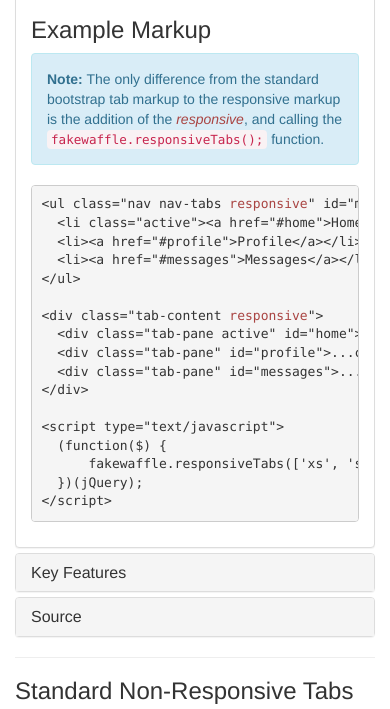
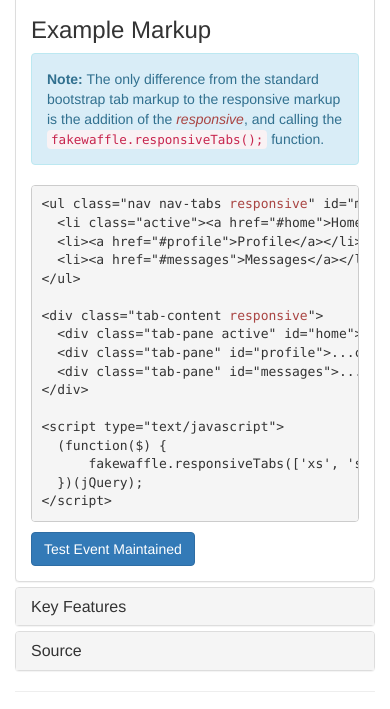
Before and after one commit to openam/bootstrap-responsive-tabs, a plain HTML site: page index.html in a window 390 px wide. Shown: the part 932-1641 px from the top of the page. Drawn offline with nearby package versions, Linux system fonts and the light colour scheme.

Commit message:
Move the contents and maintain events
- Updated for Bootstrap 3.0.0
- Updated for Bootstrap 2.3.2

Closes #11

```diff
--- a/index.html
+++ b/index.html
@@ -79,6 +79,7 @@
       fakewaffle.responsiveTabs(['xs', 'sm']);
   })(jQuery);
 &lt;/script&gt;</pre>
+          <button class='btn btn-primary js-alert-test'>Test Event Maintained</button>
         </div>
         <div class="tab-pane" id="features">
           <br>
@@ -149,6 +150,10 @@
       } );
 
       ( function( $ ) {
+          // Test for making sure event are maintained
+          $( '.js-alert-test' ).click( function () {
+            alert( 'Button Clicked: Event was maintained' );
+          } );
           fakewaffle.responsiveTabs( [ 'xs', 'sm' ] );
       } )( jQuery );
 
--- a/js/responsive-tabs.js
+++ b/js/responsive-tabs.js
@@ -66,9 +66,7 @@ var fakewaffle = ( function ( $, fakewaffle ) {
 						$( '<div>', {
 							'id'    : 'collapse-' + $this.attr( 'href' ).replace( /#/g, '' ),
 							'class' : 'panel-collapse collapse' + active
-						} ).html(
-							$( '<div>' ).attr( 'class', 'panel-body' ).html( '' )
-						)
+						} )
 					)
 				);
 			} );
@@ -85,34 +83,60 @@ var fakewaffle = ( function ( $, fakewaffle ) {
 	fakewaffle.checkResize = function () {
 
 		if ( $( '.panel-group.responsive' ).is( ':visible' ) === true && fakewaffle.currentPosition === 'tabs' ) {
-			fakewaffle.toggleResponsiveTabContent();
+			fakewaffle.tabToPanel();
 			fakewaffle.currentPosition = 'panel';
 		} else if ( $( '.panel-group.responsive' ).is( ':visible' ) === false && fakewaffle.currentPosition === 'panel' ) {
-			fakewaffle.toggleResponsiveTabContent();
+			fakewaffle.panelToTab();
 			fakewaffle.currentPosition = 'tabs';
 		}
 
 	};
 
-	fakewaffle.toggleResponsiveTabContent = function () {
+	fakewaffle.tabToPanel = function () {
 
 		var tabGroups = $( '.nav-tabs.responsive' );
 
-		$.each( tabGroups, function () {
-			var tabs = $( this ).find( 'li a' );
+		$.each( tabGroups, function ( index, tabGroup ) {
 
-			$.each( tabs, function () {
-				var href         = $( this ).attr( 'href' ).replace( /#/g, '' );
-				var tabId        = '#' + href;
-				var panelId      = '#collapse-' + href;
-				var tabContent   = $( tabId ).html();
-				var panelContent = $( panelId + ' div:first-child' ).html();
+			// Find the tab
+			var tabContents = $( tabGroup ).next( '.tab-content' ).find( '.tab-pane' );
 
-				$( tabId ).html( panelContent );
-				$( panelId + ' div:first-child' ).html( tabContent );
+			$.each( tabContents, function ( index, tabContent ) {
+				// Find the id to move the element to
+				var destinationId = $( tabContent ).attr( 'id' ).replace ( /^/, '#collapse-' );
+
+				// Convert tab to panel and move to destination
+				$( tabContent )
+					.removeClass( 'tab-pane' )
+					.addClass( 'panel-body' )
+					.appendTo( $( destinationId ) );
+
 			} );
 
 		} );
+
+	};
+
+	fakewaffle.panelToTab = function () {
+
+		var panelGroups = $( '.panel-group.responsive' );
+
+		$.each( panelGroups, function ( index, panelGroup ) {
+
+			var destinationId = $( panelGroup ).attr( 'id' ).replace( 'collapse-', '#' );
+			var destination   = $( destinationId ).next( '.tab-content' )[ 0 ];
+
+			// Find the panel contents
+			var panelContents = $( panelGroup ).find( '.panel-body' );
+
+			// Convert to tab and move to destination
+			panelContents
+				.removeClass( 'panel-body' )
+				.addClass( 'tab-pane' )
+				.appendTo( $( destination ) );
+
+		} );
+
 	};
 
 	fakewaffle.bindTabToCollapse = function () {
@@ -120,6 +144,7 @@ var fakewaffle = ( function ( $, fakewaffle ) {
 		var tabs     = $( '.nav-tabs.responsive' ).find( 'li a' );
 		var collapse = $( '.panel-group.responsive' ).find( '.panel-collapse' );
 
+		// Toggle the panels when the associated tab is toggled
 		tabs.on( 'shown.bs.tab', function ( e ) {
 			var $current  = $( $( e.target )[ 0 ].hash.replace( /#/, '#collapse-' ) );
 			$current.collapse( 'show' );
@@ -130,10 +155,17 @@ var fakewaffle = ( function ( $, fakewaffle ) {
 			}
 		} );
 
+		// Toggle the tab when the associated panel is toggled
 		collapse.on( 'show.bs.collapse', function ( e ) {
+			var panelGroup = $( e.currentTarget ).closest( '.panel-group.responsive' );
+
+			// Activate current tabs
 			var current = $( e.target ).context.id.replace( /collapse-/g, '#' );
+			$( 'a[href="' + current + '"]' ).tab( 'show' );
 
-			$( 'a[href="' + current + '"]' ).tab( 'show' );
+			// Update the content with active
+			$( panelGroup ).find( '.panel-body' ).removeClass( 'active' );
+			$( e.currentTarget ).find( '.panel-body' ).addClass( 'active' );
 		} );
 	};
 
```
Also changed, not shown: bootstrap-2.3.2.html (+6 -0 lines), js/responsive-tabs-2.3.2.js (+41 -16 lines).
